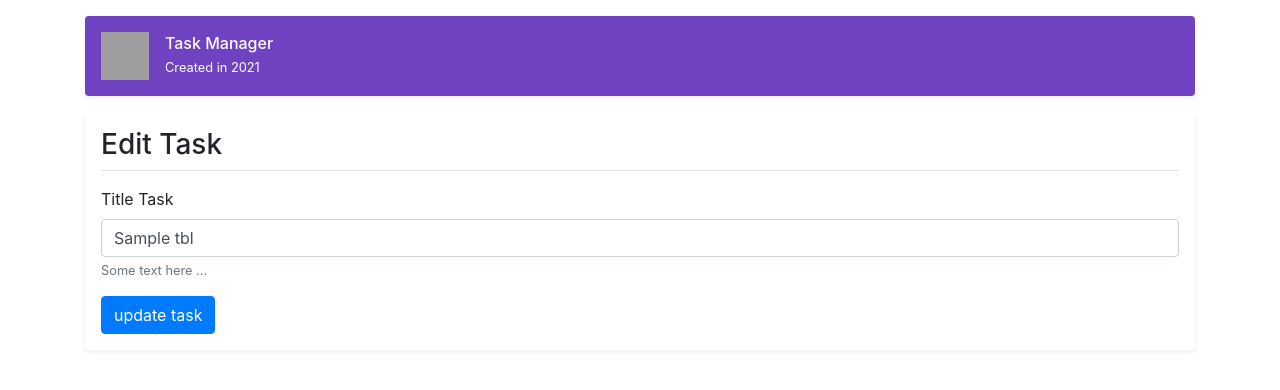
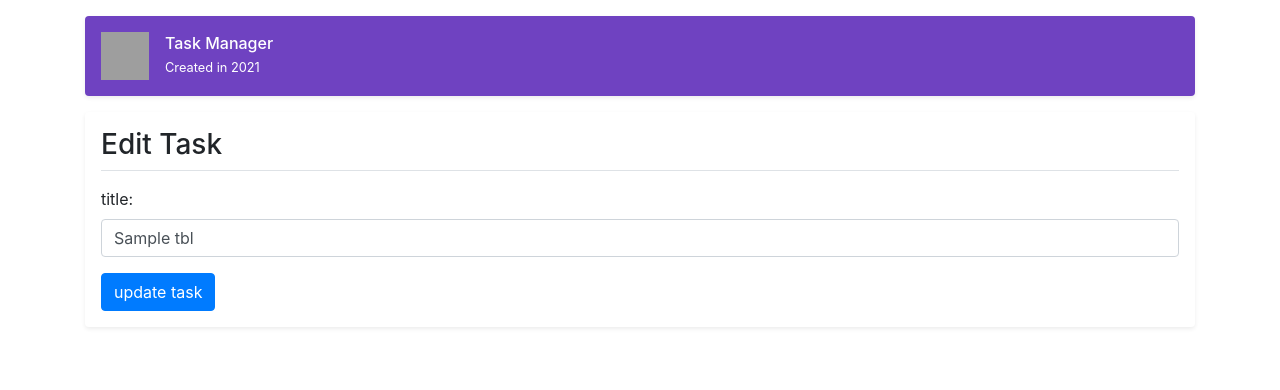
Before and after one commit to Alireza-QK/django_task, a Django app: page /edit-task/1 in a window 1280 px wide. Shown: the part 56-446 px from the top of the page. Run offline with Django 3.2, Linux system fonts and the light colour scheme; tables that the repository leaves empty hold one stand-in row (values such as "Sample post"); some libraries are stand-ins or nearby versions; grey boxes are pictures that could not be loaded.

Commit message:
fixed update & create

```diff
--- /dev/null
+++ b/task/task_app/forms.py
@@ -0,0 +1,10 @@
+from django import forms
+from .models import Task
+
+
+class TaskForm(forms.ModelForm):
+	title = forms.CharField(label='title', widget=forms.TextInput(attrs={'class': 'form-control'}))
+
+	class Meta:
+		model = Task
+		fields = ['title']
--- a/task/task_app/templates/task_app/edit-task.html
+++ b/task/task_app/templates/task_app/edit-task.html
@@ -10,13 +10,11 @@
                 <div class="alert alert-danger mt-3">{{message}}</div>
             {% endfor %}
         {% endif %}
+
 		<form class="mt-3" method="post">
 			{% csrf_token %}
-			<div class="form-group">
-				<label for="task-title">Title Task</label>
-				<input type="text" class="form-control" name="title_task" value="{{ task.title }}" id="task-title">
-				<small id="title_task" class="form-text text-muted">Some text here ...</small>
-			</div>
+			{{ form.as_p }}
+
 			<button type="submit" class="btn btn-primary">update task</button>
 		</form>
 	</div>
--- a/task/task_app/views.py
+++ b/task/task_app/views.py
@@ -2,7 +2,9 @@ from django.shortcuts import render, redirect, get_object_or_404
 from django.http.response import HttpResponse
 from django.contrib import messages
 from django.urls import reverse
+from django.views.generic.edit import UpdateView
 from .models import Task
+from .forms import TaskForm
 
 
 def homePage(request):
@@ -21,10 +23,12 @@ def CreateTaskPage(request):
 		if form['title_task']:
 			title = form['title_task']
 			Task.objects.create(title=title)
+			return redirect(reverse('task:home'))
 		else:
 			messages.error(request, "title can't empty", 'danger')
 
 	return render(request, 'task_app/create-task.html', context={})
+
 
 def deleteTask(request, pk):
 
@@ -41,17 +45,14 @@ def deleteTask(request, pk):
 
 def EditTaskPage(request, pk):
 
-	task = get_object_or_404(Task, pk=pk)
+	context ={}
+	obj = get_object_or_404(Task, pk = pk)
+	form = TaskForm(request.POST or None, instance=obj or None)
 
-	form = ''
-	if request.method == 'POST':
-		form = request.POST
-		title = form['title_task']
-		if title:
-			Task.objects.update(title=title)
-			return redirect(reverse('task:home'))
+	if form.is_valid():
+		# save the form data to model
+		form.save()
+		return redirect(reverse('task:home'))
 
-
-	context = {'task': task}
-
+	context['form'] = form
 	return render(request, 'task_app/edit-task.html', context)
```
